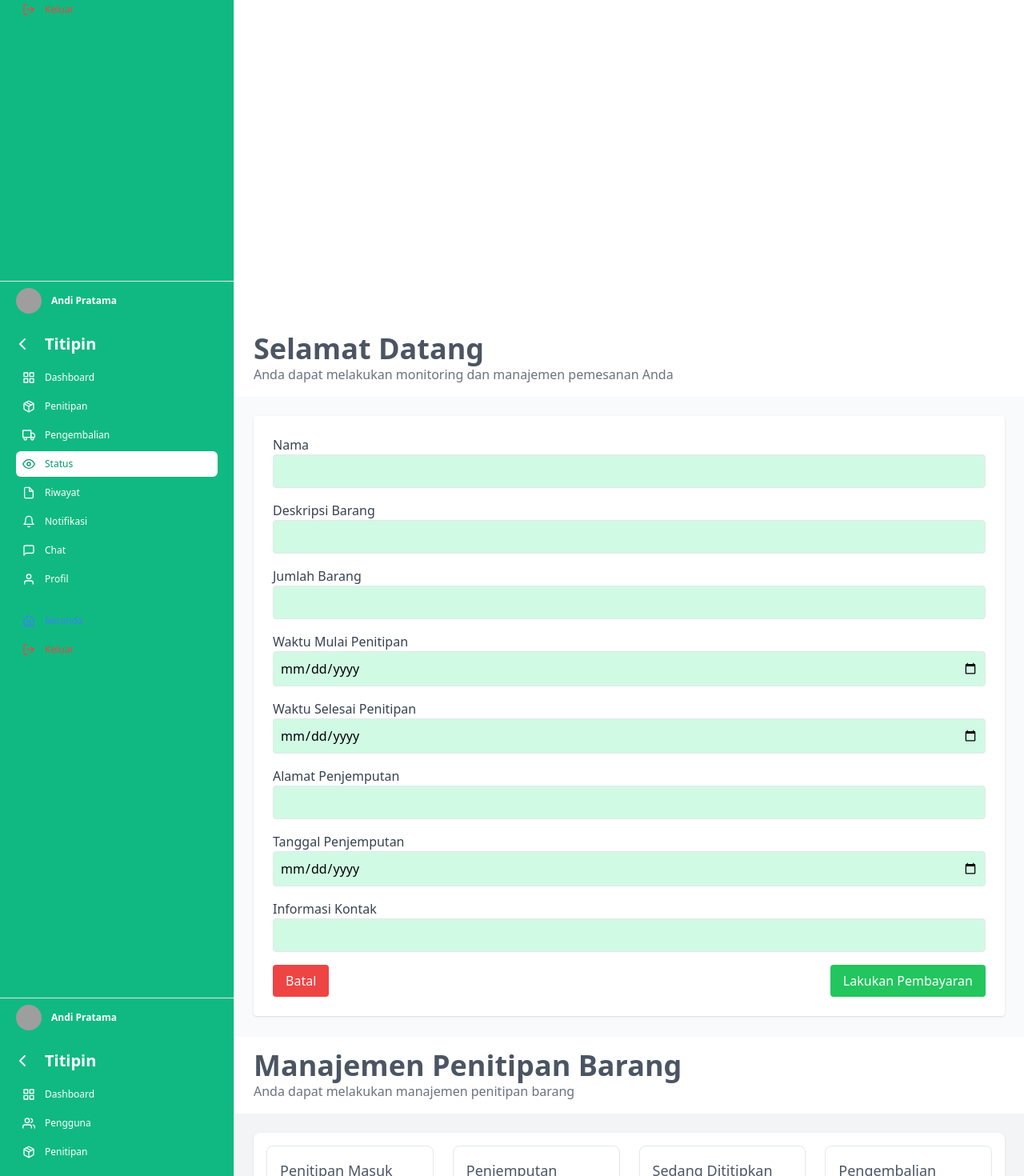
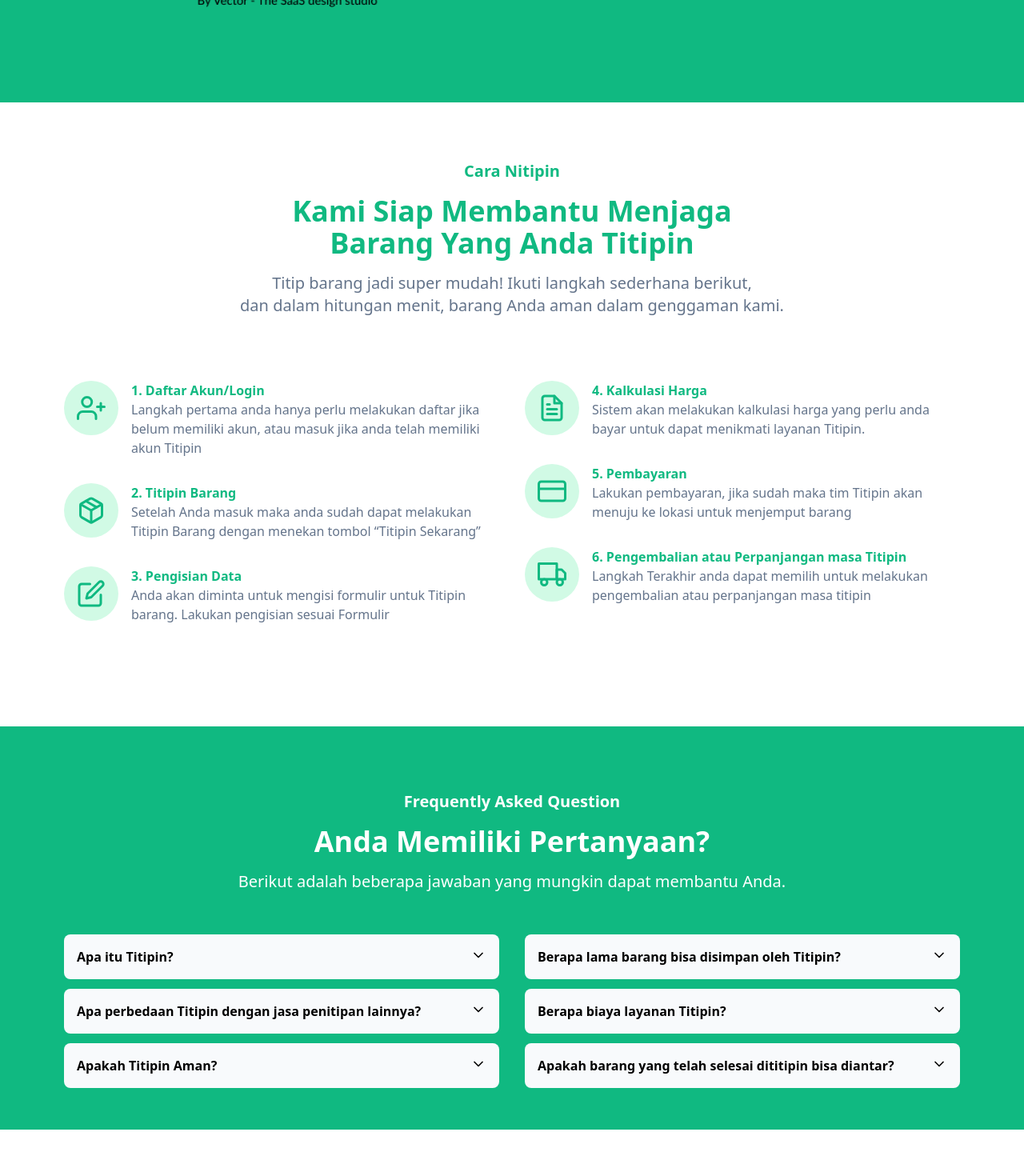
Before and after one commit to oktavianiandrianti26/Kelompok-1-Titipin, a React (Vite) app in the folder frontend/: page / in a window 1280 px wide. Shown: the part 1200-2670 px from the top of the page at 80% size. Built offline with nearby package versions, Linux system fonts and the light colour scheme; no server answers; grey boxes are pictures that could not be loaded.

Commit message:
Update App.jsx

```diff
--- a/frontend/src/App.jsx
+++ b/frontend/src/App.jsx
@@ -1,18 +1,58 @@
+import { BrowserRouter, Routes, Route } from "react-router-dom";
 import React from "react";
-import SupportChat from "./admin/SupportChat";
-import UlasanPengguna from  "./admin/UlasanPengguna";
+//admin
+//import ManajemenPembayaran from "./admin/ManajemenPembayaran";
+//import ManajemenPengguna from "./admin/ManajemenPengguna"
+//import Dashboard from "./admin/Dashboard"
+//import ManajemenPenitipanBarang from "./admin/ManajemenPenitipanBarang"
+//import PengaturanNotifikasi from "./admin/PengaturanNotifikasi"
+//import SupportChat from "./admin/SupportChat"
+//import UlasanPengguna from "./admin/UlasanPengguna"
+//import RiwayatPenitipan from "./admin/RiwayatPenitipan"
+
+//User//
+import Login from "./user/Login";
+import Register from "./user/register";
+import Dashboard from "./user/dashboard";
+import PengambilanBarang from "./user/PengambilanBarang";
+import Notifikasi from "./user/Notifikasi";
+import RiwayatPenitipan from "./user/RiwayatPenitipan";
+import Chat from "./user/faq";
+import Landing from './landing/LandingPage';
+import EditProfile from './user/EditProfile';
 import PemesananPenitipan from "./user/PemesananPenitipan";
-import ManajemenPenitipanBarang from "./admin/ManajemenPenitipanBarang";
+import PemantauanBarang from "./user/PemantauanBarang";
+import Checkout from "./user/checkout";
+        //<Route path="/" element={<Dashboard />}/>
+        //<Route path="/ManajemenPembayaran" element={<ManajemenPembayaran />}/>
+        //<Route path="/ManajemenPengguna" element={<ManajemenPengguna />}/>
+        //<Route path="/ManajemenPenitipanBarang" element={<ManajemenPenitipanBarang />}/>
+        //<Route path="/PengaturanNotifikasi" element={<PengaturanNotifikasi />}/>
+        //<Route path="/SupportChat" element={<SupportChat />}/>
+        //<Route path="/UlasanPengguna" element={<UlasanPengguna />}/>
+        //<Route path="/RiwayatPenitipan" element={<RiwayatPenitipan />}/>
 
-const App = () => {
+
+
+function App() {
   return (
-    <div>
-      <SupportChat />
-      <UlasanPengguna />
-      <PemesananPenitipan />
-      <ManajemenPenitipanBarang />
-    </div>
+    <BrowserRouter>
+
+        <Routes>
+        <Route path="/" element={<Landing />} />
+        <Route path="/Login" element={<Login />} />
+        <Route path="/register" element={<Register />} />
+        <Route path="/dashboard" element={<Dashboard />} />
+        <Route path="/PemesananPenitipan" element={<PemesananPenitipan />} />
+        <Route path="/PengambilanBarang" element={<PengambilanBarang />} />
+        <Route path="/Notifikasi" element={<Notifikasi />} />
+        <Route path="/RiwayatPenitipan" element={<RiwayatPenitipan />} />
+        <Route path="/faq" element={<Chat />} />
+        <Route path="/EditProfile" element={<EditProfile />} />
+        <Route path="/PemantauanBarang" element={<PemantauanBarang />} />
+        <Route path="/checkout" element={<Checkout />} />
+        </Routes>
+    </BrowserRouter>
   );
-};
-
+}
 export default App;
```
